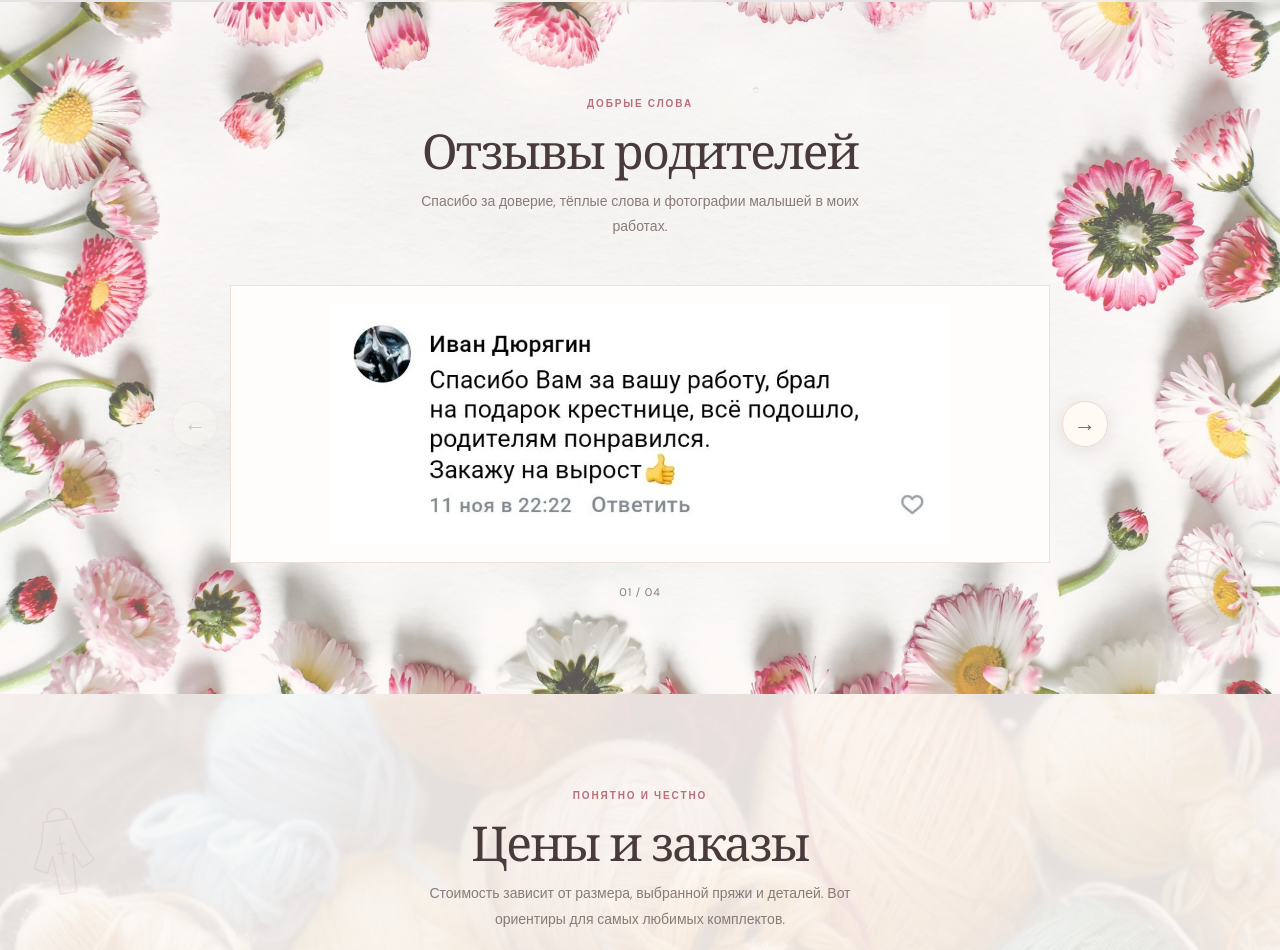
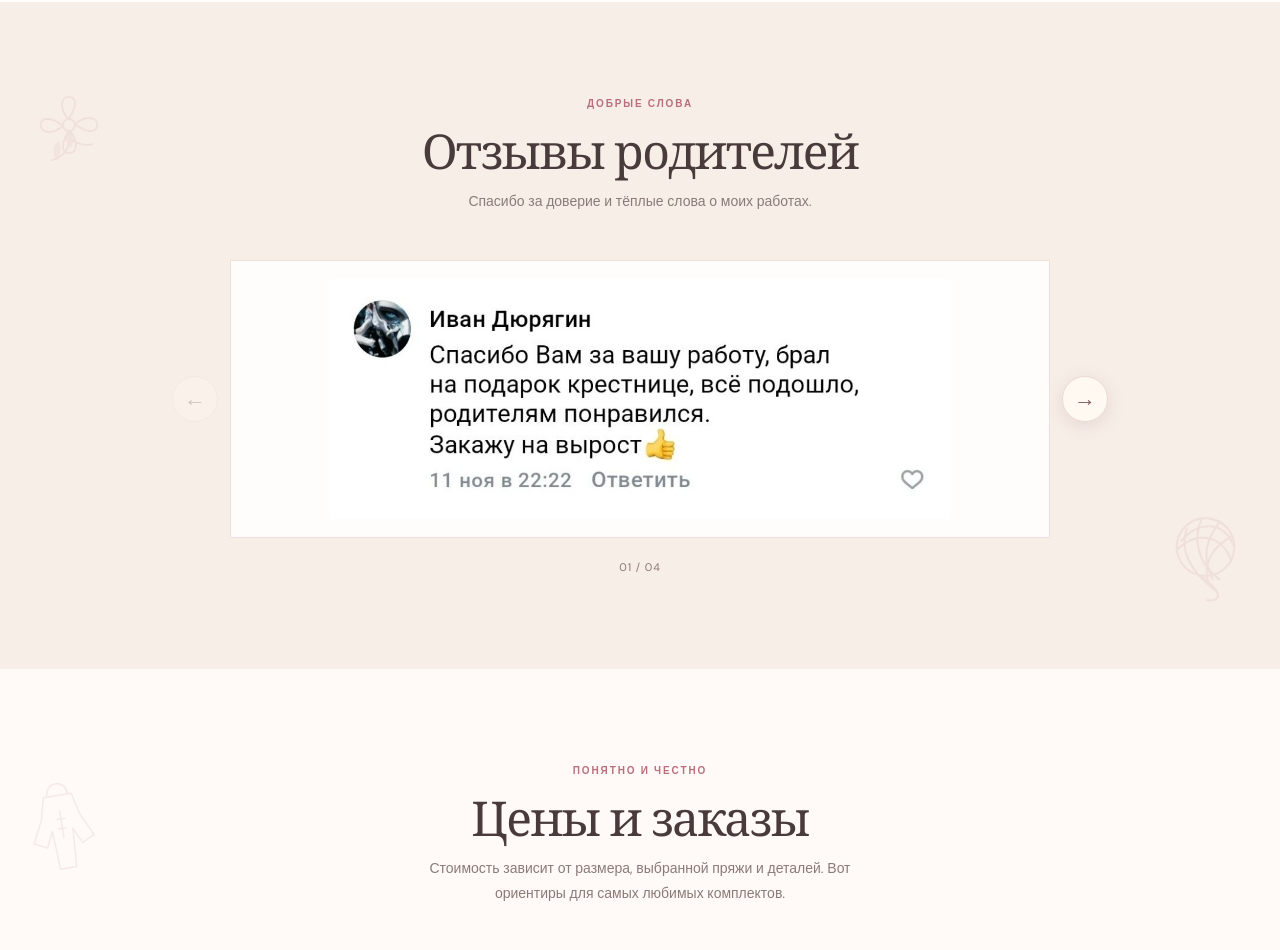
Before and after one commit to mrjuzhevvv-max/vyazhu-dlya-krohi, a plain HTML site: page index.html in a window 1280 px wide. Shown: the part 2363-3313 px from the top of the page. Drawn offline with nearby package versions, Linux system fonts and the light colour scheme; a web font is replaced by a local one.

Commit message:
Правка текста в отзывах

```diff
--- a/index.html
+++ b/index.html
@@ -191,7 +191,7 @@
     <div class="section-head">
       <div class="kicker">Добрые слова</div>
       <h2>Отзывы родителей</h2>
-      <p>Спасибо за доверие, тёплые слова и фотографии малышей в моих работах.</p>
+      <p>Спасибо за доверие и тёплые слова о моих работах.</p>
     </div>
     <div class="review-carousel" role="region" aria-roledescription="карусель" data-carousel-root data-carousel-kind="reviews" aria-label="Карусель отзывов">
       <button class="carousel-arrow carousel-arrow-prev" type="button" data-carousel-prev aria-label="Показать предыдущий отзыв">←</button>
```
Also changed, not shown: images/bg-2.jpg (deleted), images/bg-main.jpg (deleted).
